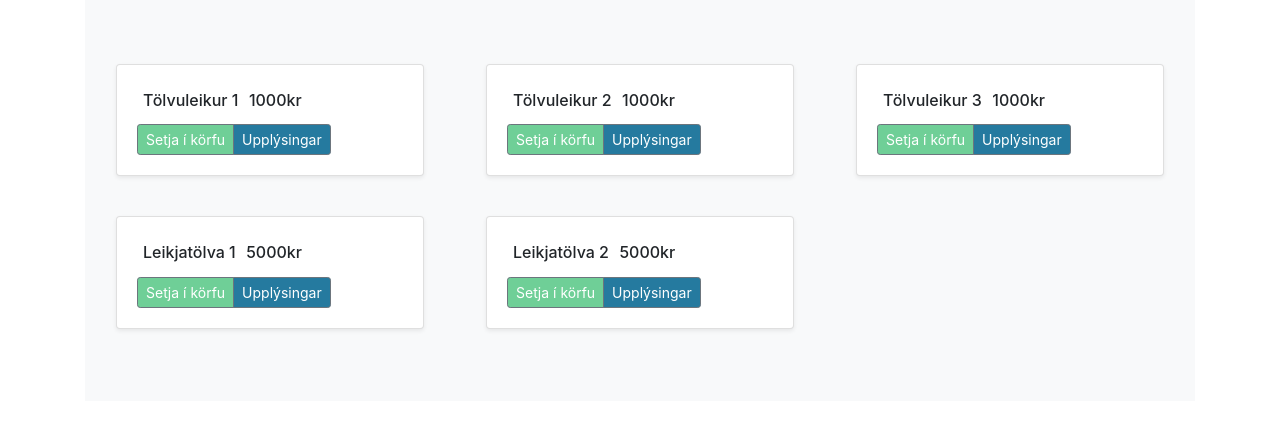
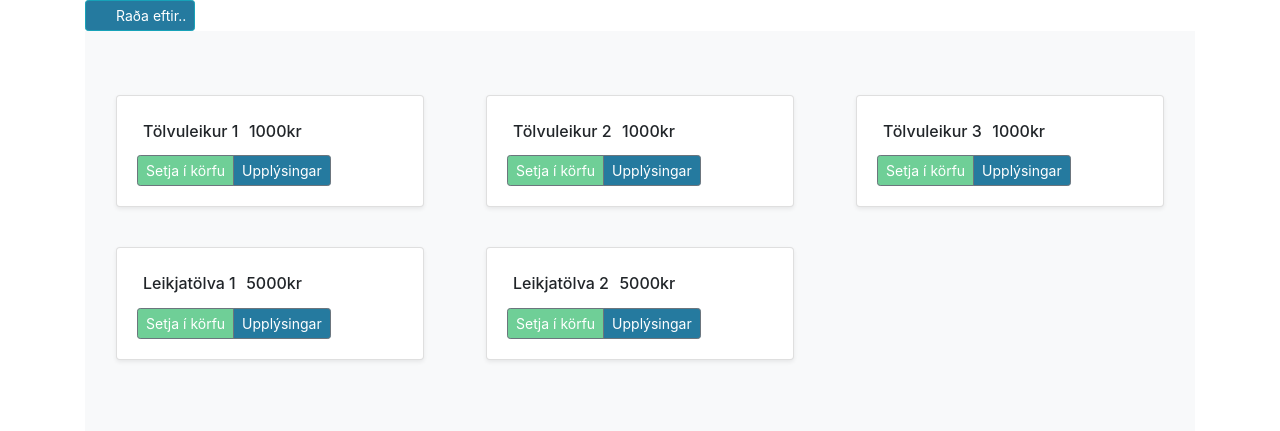
Before and after one commit to jonag15/Captain_Console, a Django app: page /product/ in a window 1280 px wide. Shown: the part 166-597 px from the top of the page. Run offline with Django 3.2, Linux system fonts and the light colour scheme; some libraries are stand-ins or nearby versions.

Commit message:
Hugsanlega þarf að henda einhverju

```diff
--- a/cap_console/urls.py
+++ b/cap_console/urls.py
@@ -22,4 +22,5 @@ urlpatterns = [
     path('order/', include('order.urls')),
     path('user/', include('user.urls')),
     path('product/', include('product.urls')),
+
 ]
--- a/templates/base.html
+++ b/templates/base.html
@@ -20,5 +20,6 @@
     </div>
     {% include 'footer.html' %}
     <script src="https://stackpath.bootstrapcdn.com/bootstrap/4.4.1/js/bootstrap.min.js" integrity="sha384-wfSDF2E50Y2D1uUdj0O3uMBJnjuUD4Ih7YwaYd1iqfktj0Uod8GCExl3Og8ifwB6" crossorigin="anonymous"></script>
+    <script src="https://unpkg.com/ionicons@5.0.0/dist/ionicons.js"></script>
 </body>
 </html>
--- a/templates/product/index.html
+++ b/templates/product/index.html
@@ -1,7 +1,10 @@
 {% extends 'base.html' %}
 {% block content %}
+    <div class="sortedBy">
+    <button type="button" class="btn btn-sm btn-info"><ion-icon class="btn-icon mr-2 funnel-outline"></ion-icon>Raða eftir..</button>
+{#        <button type="button" class="btn btn-sm btn-outline-secondary funnel-outline">Raða eftir..</button>#}
 
-
+    </div>
 
   <div class="album py-5 bg-light">
     <div class="container">
```
Also changed, not shown: static/css/main.css (line endings or trailing spaces), static/images/PlayStation4.PNG (added).
